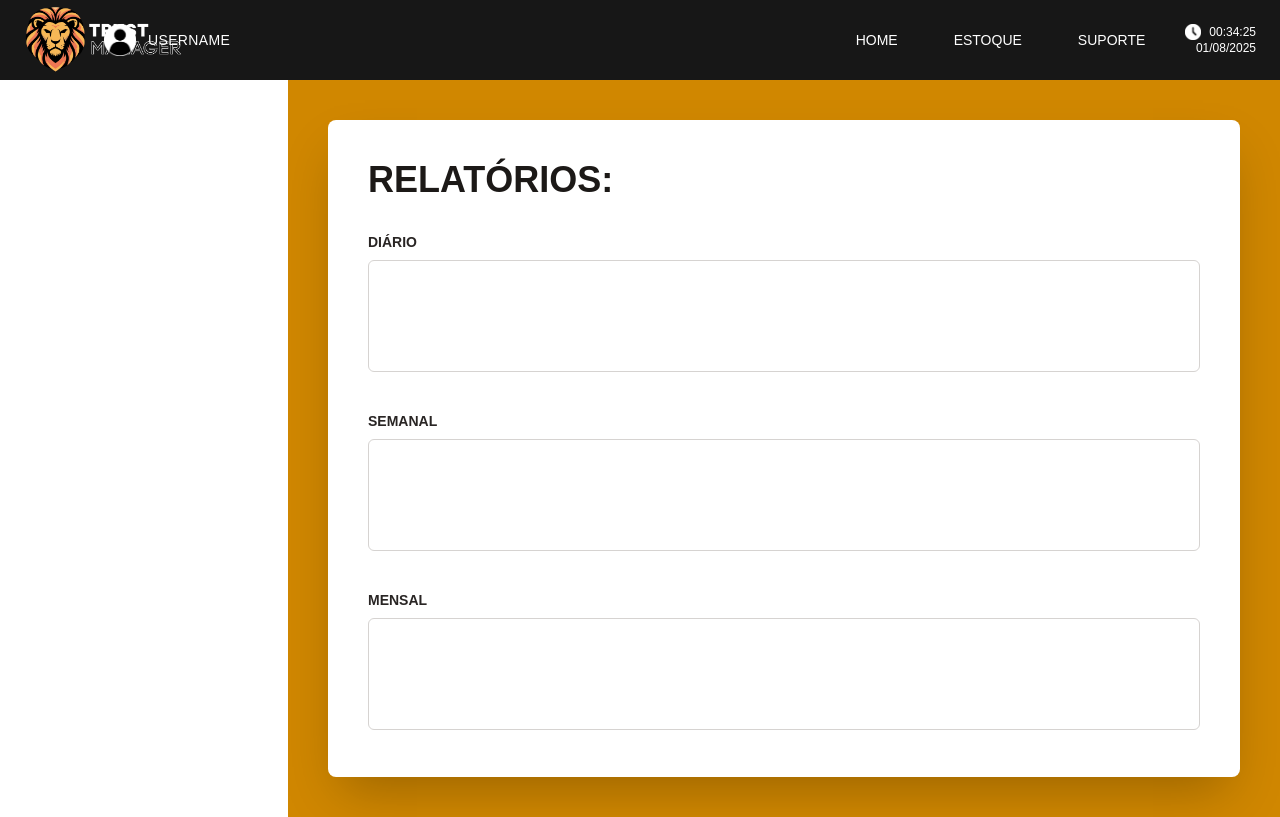
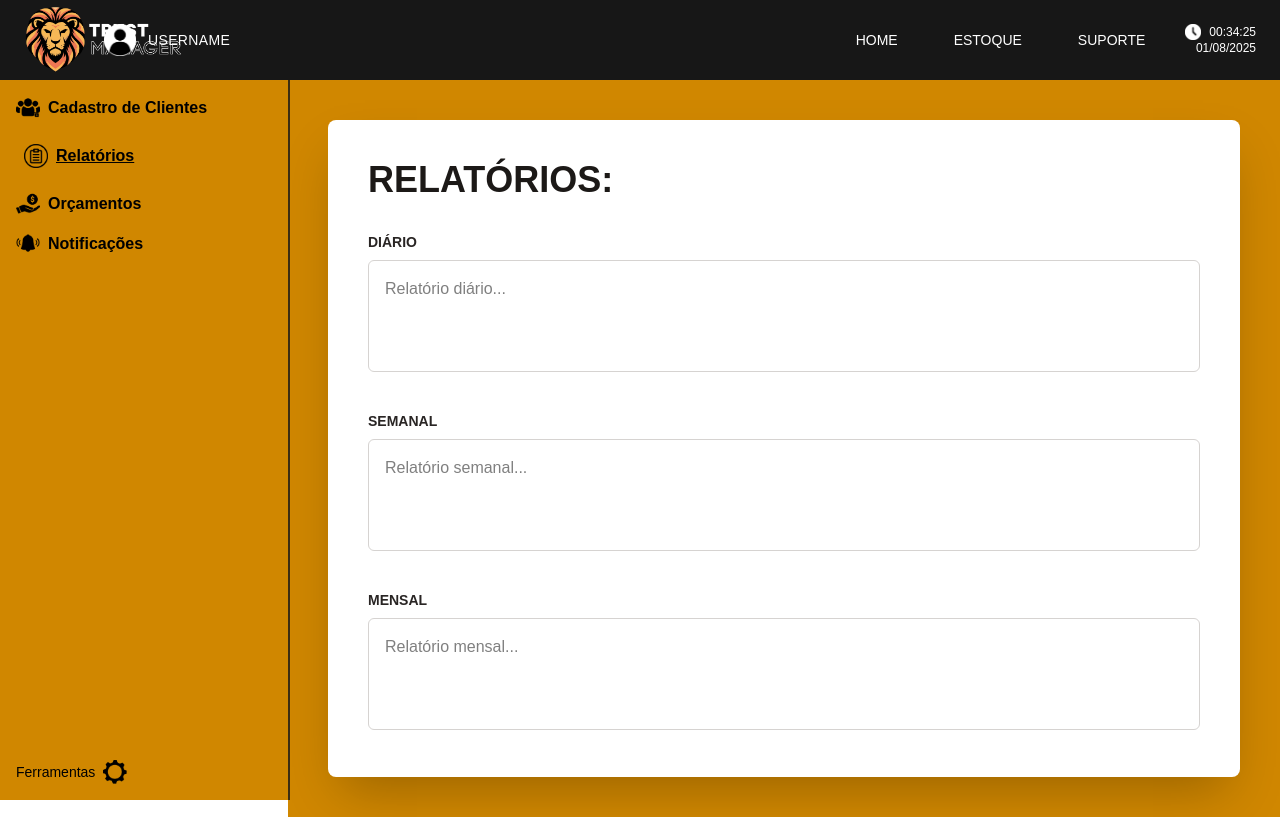
Before and after one commit to Uius/TCC-GP6, a Next.js app in the folder tccgp6/: page /relatorio in a window 1280 px wide. Built offline with nearby package versions, Linux system fonts and the light colour scheme.

Commit message:
FInalização da pagina relatório

```diff
--- a/tccgp6/src/app/page.tsx
+++ b/tccgp6/src/app/page.tsx
@@ -78,7 +78,7 @@ export default function HomePage() {
           </div>
           <div className="flex items-center gap-2">
             <img src="/ICONERELATORIO.png" alt="" className="w-6 h-6" />
-            <a href="#" className="block">Relatórios</a>
+            <a href="/relatorio" className="block">Relatórios</a>
           </div>
           <div className="flex items-center gap-2">
             <img src="/ICONEORCAMENTO.png" alt="" className="w-6 h-6" />
@@ -171,11 +171,11 @@ export default function HomePage() {
                   className="w-full h-auto object-cover md:h-[420px] lg:h-[540px] xl:h-[620px]"
                 />
               </div>
-<<<<<<< HEAD
+
               <div className="flex flex-row">
                 <img src="/ICONERELATORIO.png" alt="" className="w-6 h-6 mr-2" />
                 <a href="/relatorio" className="block">Relatórios</a>
-=======
+              </div>
             </section>
 
             <section className="p-6">
@@ -185,7 +185,7 @@ export default function HomePage() {
                   alt="Tutorial"
                   className="w-full h-auto md:h-[180px] lg:h-[240px]"
                 />
->>>>>>> f7ef55ab05d5286e8fd101163a5be1264fdb96e9
+
               </div>
               <div className="mt-6">
                 <iframe
--- a/tccgp6/src/app/relatorio/page.tsx
+++ b/tccgp6/src/app/relatorio/page.tsx
@@ -41,8 +41,8 @@ export default function RelatorioPage() {
       {/* CONTEÚDO: wrapper com padding-top para o header fixo */}
       <div className="flex flex-1 overflow-hidden pt-20">
 
-        {/* Sidebar - agora com classes responsivas */}
-        <aside className="hidden md:fixed md:top-20 md:left-0 md:bottom-0 md:w-72 bg-yellow-600 flex-col justify-between p-4">
+    {/* Sidebar - agora com classes responsivas */}
+  <aside className="hidden md:flex md:fixed md:top-20 md:left-0 md:bottom-0 md:w-72 bg-yellow-600 flex-col justify-between p-4">
           <div>
             <nav className="space-y-4 text-black font-semibold">
               <div className="flex flex-row items-center">
@@ -50,9 +50,9 @@ export default function RelatorioPage() {
                 <a href="#" className="block">Cadastro de Clientes</a>
               </div>
 
-              <div className="flex flex-row items-center bg-black/10 rounded-md p-2">
+              <div className="flex flex-row items-center  rounded-md p-2">
                 <img src="/ICONERELATORIO.png" alt="" className="w-6 h-6 mr-2" />
-                <a href="/relatorio" className="block">Relatórios</a>
+                <a href="/relatorio" className="block underline">Relatórios</a>
               </div>
 
               <div className="flex flex-row items-center">
@@ -73,6 +73,9 @@ export default function RelatorioPage() {
           </div>
         </aside>
 
+  {/* Divider vertical entre sidebar e main (apenas md+) */}
+  <div className="hidden md:block md:fixed md:top-20 md:left-72 md:bottom-0 w-[2px] bg-neutral-900/80 z-20" aria-hidden="true" />
+
         {/* Main Content - adaptado para mobile */}
         <main className="flex-1 bg-yellow-600 flex justify-center items-start p-4 md:p-10 overflow-auto min-h-0 md:ml-72">
           <section className="bg-white rounded-lg shadow-2xl p-4 md:p-10 w-full max-w-5xl">
@@ -82,7 +85,7 @@ export default function RelatorioPage() {
               <div>
                 <h3 className="text-xs md:text-sm font-bold text-stone-800 mb-2 uppercase">DIÁRIO</h3>
                 <textarea
-                  className="w-full h-24 md:h-28 border border-stone-300 rounded-md p-3 md:p-4 resize-none bg-white text-sm md:text-base"
+                  className="w-full text-black h-24 md:h-28 border border-stone-300 rounded-md p-3 md:p-4 resize-none bg-white text-sm md:text-base"
                   placeholder="Relatório diário..."
                 />
               </div>
@@ -90,7 +93,7 @@ export default function RelatorioPage() {
               <div>
                 <h3 className="text-xs md:text-sm font-bold text-stone-800 mb-2 uppercase">SEMANAL</h3>
                 <textarea
-                  className="w-full h-24 md:h-28 border border-stone-300 rounded-md p-3 md:p-4 resize-none bg-white text-sm md:text-base"
+                  className="w-full h-24 text-black md:h-28 border border-stone-300 rounded-md p-3 md:p-4 resize-none bg-white text-sm md:text-base"
                   placeholder="Relatório semanal..."
                 />
               </div>
@@ -98,7 +101,7 @@ export default function RelatorioPage() {
               <div>
                 <h3 className="text-xs md:text-sm font-bold text-stone-800 mb-2 uppercase">MENSAL</h3>
                 <textarea
-                  className="w-full h-24 md:h-28 border border-stone-300 rounded-md p-3 md:p-4 resize-none bg-white text-sm md:text-base"
+                  className="w-full h-24 text-black md:h-28 border border-stone-300 rounded-md p-3 md:p-4 resize-none bg-white text-sm md:text-base"
                   placeholder="Relatório mensal..."
                 />
               </div>
--- a/tccgp6/src/app/teste/page.tsx
+++ b/tccgp6/src/app/teste/page.tsx
@@ -1,5 +1,4 @@
-<<<<<<< HEAD
-'use client'
+"use client"
 
 import React, { useState } from 'react'
 import { useClock } from '@/hooks/useClock'
@@ -197,21 +196,3 @@ export default function HomePage() {
     </div>
   )
 }
-=======
-import "../globals.css";
-import ResponsiveLayout from "@/components/ResponsiveLayout";
-
-export default function RootLayout({
-  children,
-}: {
-  children: React.ReactNode;
-}) {
-  return (
-    <html lang="pt-br">
-      <body>
-        <ResponsiveLayout>{children}</ResponsiveLayout>
-      </body>
-    </html>
-  );
-}
->>>>>>> 319e05cfb03914fb78168def4bc37e9efafaad14
```
